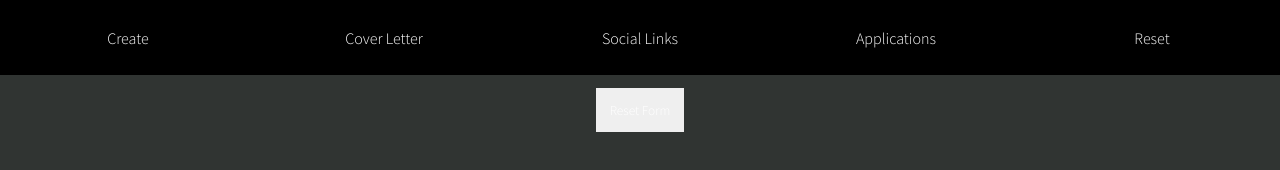
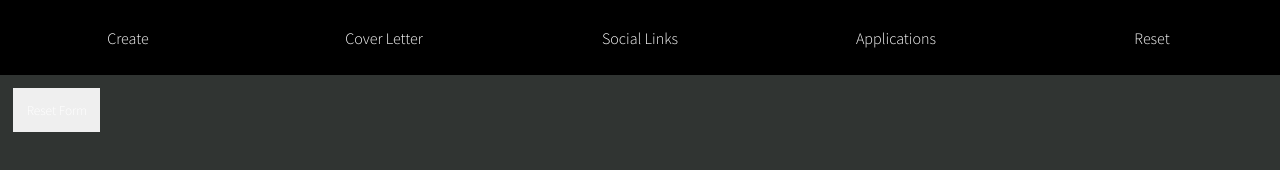
Before and after one commit to bengarlock/JobSearchHelper, a React app: page /jobapplications/reset in a window 1280 px wide. Built offline with nearby package versions, Linux system fonts and the light colour scheme; no server answers.

Commit message:
restyling work

```diff
--- a/src/Components/Applications.js
+++ b/src/Components/Applications.js
@@ -70,7 +70,6 @@ class Applications extends React.Component {
     render() {
         return(
             <>
-                <div className="content-wrapper" id="application">
                 <div id="application-header-wrapper">
                     <h3>Applications</h3>
                     <div id="application-search-form">
@@ -92,7 +91,6 @@ class Applications extends React.Component {
                             {this.renderApplications()}
                         </div>
                 </div>
-
                 <div id="application-form-wrapper">
                     {this.state.current_application ?
                         <ApplicationInfo
@@ -106,8 +104,6 @@ class Applications extends React.Component {
                             )}/> : null
                     }
                 </div>
-                </div>
-
 
             </>
         )
--- a/src/Stylesheets/App.css
+++ b/src/Stylesheets/App.css
@@ -23,7 +23,7 @@ a, a:visited, a:hover, a:active {
     text-decoration: none;
 }
 
-.content-wrapper {
-    display: flex;
-    flex-direction: row;
-}
+/*.content-wrapper {*/
+/*    display: flex;*/
+/*    flex-direction: row;*/
+/*}*/
--- a/src/Stylesheets/Applications.css
+++ b/src/Stylesheets/Applications.css
@@ -1,20 +1,17 @@
-.content-wrapper#application {
-    display: flex;
 
-}
 
 #application-list-wrapper {
-    flex: 1;
     overflow-y: auto;
     height: 25em;
 }
 
 #application-header-wrapper {
-    flex: 1 1;
+
+
 }
 
 #application-form-wrapper {
-    flex: 2;
+
 }
 
 #application-search-form input {
--- a/src/Stylesheets/CoverLetterTemplate.css
+++ b/src/Stylesheets/CoverLetterTemplate.css
@@ -23,7 +23,6 @@ button {
     flex-direction: row;
     flex-wrap: wrap;
     overflow: hidden;
-
 }
 
 .template-sub-wrapper {
--- a/src/Stylesheets/Create.css
+++ b/src/Stylesheets/Create.css
@@ -1,11 +1,3 @@
-.content-wrapper {
-    display: flex;
-    flex-direction: column;
-    justify-content: center;
-    align-items: center;
-    align-content: center;
-}
-
 #company-form {
     margin: 2em;
     display: flex;
```
Also changed, not shown: 2 other files. Lines whose indentation alone changed are shown as unchanged.
